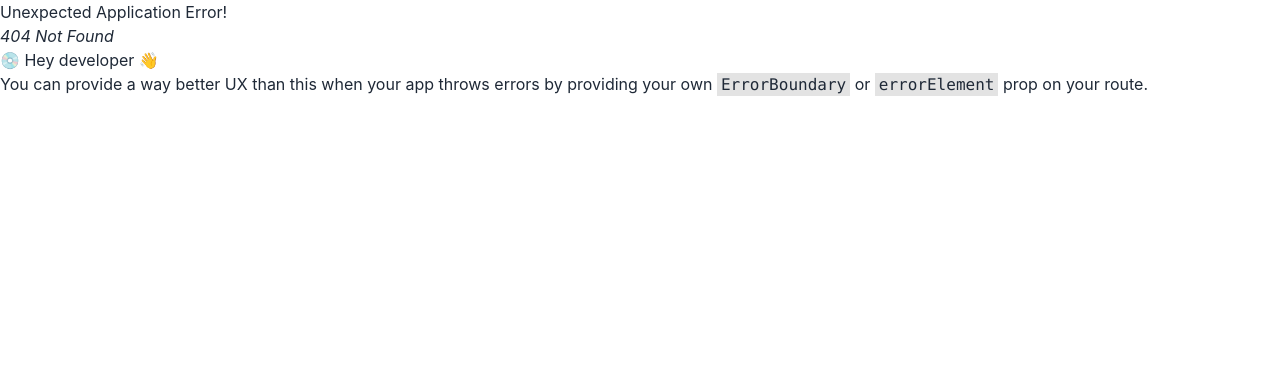
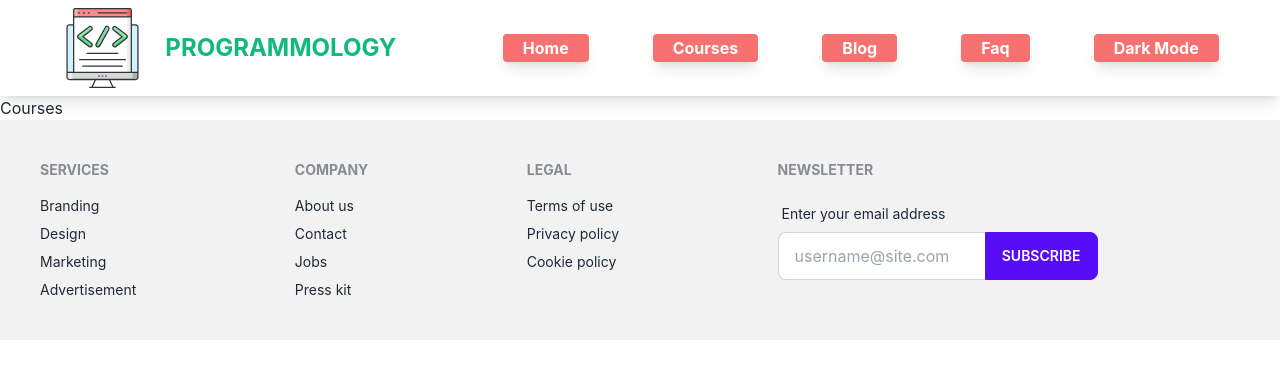
Before and after one commit to FreeDom-Coder007/programmology, a React (Create React App) app: page /courses in a window 1280 px wide. Before the commit this address had no page. Shown: the top 378 px of the page. Built offline with nearby package versions, Linux system fonts and the light colour scheme.

Commit message:
home page Compeleted

```diff
--- /dev/null
+++ b/src/Pages/Courses/Courses.js
@@ -0,0 +1,11 @@
+import React from 'react';
+
+const Courses = () => {
+    return (
+        <div className='courses-section'>
+            <h1>Courses</h1>
+        </div>
+    )
+}
+
+export default Courses;
--- a/src/Routes/routes.js
+++ b/src/Routes/routes.js
@@ -1,6 +1,7 @@
 import { createBrowserRouter } from "react-router-dom";
 import Home from "../components/Home/Home";
 import Main from "../components/Main/Main";
+import Courses from "../Pages/Courses/Courses";
 
 const router = createBrowserRouter([
     {
@@ -11,6 +12,10 @@ const router = createBrowserRouter([
           path: '/',
           loader: () => fetch('http://localhost:5000/courses'),
           element: <Home/>
+        },
+        {
+          path: '/courses',
+          element: <Courses/>
         }
       ]
     }
--- a/src/components/Course/Course.js
+++ b/src/components/Course/Course.js
@@ -1,16 +1,18 @@
-import React from 'react';
+import React from "react";
 
-const Course = ({course}) => {
-    const { image, info, title } = course
+const Course = ({ course }) => {
+  const { image, info, title } = course;
 
   return (
-        <div className="card card-compact w-96 bg-base-100 shadow-xl">
-         <figure><img src={image} alt="Shoes" /></figure>
+    <div className="card w-52 card-compact bg-base-100 shadow-xl">
+      <figure>
+        <img src={image} alt="Shoes" />
+      </figure>
       <div className="card-body">
-          <h2 className="card-title">Shoes!</h2>
-          <p>If a dog chews shoes whose shoes does he choose?</p>
+        <h2 className="card-title font-bold">{title}</h2>
+        <p>{info}</p>
         <div className="card-actions justify-end">
-            <button className="btn btn-primary">Buy Now</button>
+        <button className="btn btn-success text-white mx-auto">Enroll Now</button>
         </div>
       </div>
     </div>
--- /dev/null
+++ b/src/components/Footer/Footer.js
@@ -0,0 +1,43 @@
+import React from 'react';
+import { Link } from 'react-router-dom';
+
+const Footer = () => {
+    return (
+        <footer className="footer p-10 bg-base-200 text-base-content">
+        <div>
+          <span className="footer-title">Services</span>
+          <Link className="link link-hover">Branding</Link>
+          <Link className="link link-hover">Design</Link>
+          <Link className="link link-hover">Marketing</Link>
+          <Link className="link link-hover">Advertisement</Link>
+        </div>
+        <div>
+          <span className="footer-title">Company</span>
+          <Link className="link link-hover">About us</Link>
+          <Link className="link link-hover">Contact</Link>
+          <Link className="link link-hover">Jobs</Link>
+          <Link className="link link-hover">Press kit</Link>
+        </div>
+        <div>
+          <span className="footer-title">Legal</span>
+          <Link className="link link-hover">Terms of use</Link>
+          <Link className="link link-hover">Privacy policy</Link>
+          <Link className="link link-hover">Cookie policy</Link>
+        </div>
+        <div>
+          <span className="footer-title">Newsletter</span>
+          <div className="form-control w-80">
+            <label className="label">
+              <span className="label-text">Enter your email address</span>
+            </label>
+            <div className="relative">
+              <input type="text" placeholder="username@site.com" className="input input-bordered w-full pr-16" />
+              <button className="btn btn-primary absolute top-0 right-0 rounded-l-none">Subscribe</button>
+            </div>
+          </div>
+        </div>
+      </footer>
+    );
+};
+
+export default Footer;
--- a/src/components/Header/Header.js
+++ b/src/components/Header/Header.js
@@ -9,14 +9,14 @@ const Header = () => {
         <nav className="navbar bg-base-100 container w-11/12 mx-auto">
            <div className="flex-1">
            <Link to='/'><img className='logo' src={logo} alt=""/></Link>
-           <h1 className='font-bold text-2xl ml-6 text-sky-500'>PROGRAMMOLOGY</h1>
+           <h1 className='font-bold text-2xl ml-6 text-emerald-500'>PROGRAMMOLOGY</h1>
            </div>
            <ul className=' gap-x-16'>
-            <li ><Link className='font-bold border-2 border-sky-500 hover:bg-sky-500 hover:text-white text-sky-500 outline-1 rounded py-1 px-5' to='/'>Home</Link></li>
-            <li ><Link className='font-bold border-2 border-sky-500 hover:bg-sky-500 hover:text-white text-sky-500 outline-1 rounded py-1 px-5'>Courses</Link></li>
-            <li ><Link className='font-bold border-2 border-sky-500 hover:bg-sky-500 hover:text-white text-sky-500 outline-1 rounded py-1 px-5'>Blog</Link></li>
-            <li ><Link className='font-bold border-2 border-sky-500 hover:bg-sky-500 hover:text-white text-sky-500 outline-1 rounded py-1 px-5'>Faq</Link></li>
-            <li ><Link className='font-bold border-2 border-sky-500 hover:bg-sky-500 hover:text-white text-sky-500 outline-1 rounded py-1 px-5'>Dark Mode</Link></li>
+            <li ><Link className='font-bold shadow-lg hover:bg-sky-700 text-white bg-red-400 rounded py-1 px-5' to='/'>Home</Link></li>
+            <li ><Link className='font-bold shadow-lg hover:bg-sky-700 text-white bg-red-400 rounded py-1 px-5' to='/courses'>Courses</Link></li>
+            <li ><Link className='font-bold shadow-lg hover:bg-sky-700 text-white bg-red-400 rounded py-1 px-5'>Blog</Link></li>
+            <li ><Link className='font-bold shadow-lg hover:bg-sky-700 text-white bg-red-400 rounded py-1 px-5'>Faq</Link></li>
+            <li ><Link className='font-bold shadow-lg hover:bg-sky-700 text-white bg-red-400 rounded py-1 px-5'>Dark Mode</Link></li>
            </ul>
         </nav>
     </div>
--- a/src/components/Home/Home.js
+++ b/src/components/Home/Home.js
@@ -9,23 +9,25 @@ const Home = () => {
 
     return (
         <div className='home'>
-            <section className='banner my-1'>
-                <div className='w-11/12 mx-auto flex flex-col py-24 gap-y-16'>
-                   <div className='border-b-2'>
-                    <h1 className='text-4xl font-extrabold text-sky-600'>PROGRAMMOLOGY</h1>
+            <section className='banner my-1 w-11/12 mx-auto shadow-lg'>
+                <div className='w-3/6 flex flex-col py-32 gap-y-20'>
+                   <div className='border-b-2 border-red-500'>
+                    <h1 className='text-4xl font-extrabold text-emerald-500'>PROGRAMMOLOGY</h1>
                     <p className='font-extrabold'>An Excelence Coding Acedemy</p>
                    </div>
-                   <div className='border-b-2'>
-                    <h1 className='text-4xl font-extrabold text-sky-600'>Practical Guidence</h1>
+                   <div className='border-b-2 border-red-500'>
+                    <h1 className='text-4xl font-extrabold text-emerald-500'>Practical Guidence</h1>
                     <p className='font-extrabold'>Instruction Based Tasks</p>
                    </div>
-                   <div className='border-b-2'>
-                    <h1 className='text-4xl font-extrabold text-sky-600'>Industry Leading Technology</h1>
+                   <div className='border-b-2 border-red-500'>
+                    <h1 className='text-4xl font-extrabold text-emerald-500'>Industry Leading Technology</h1>
                     <p className='font-extrabold'>Placement Grunted</p>
                    </div>
                 </div>
+                <div className=' w-3/6'></div>
             </section>
-            <section className='courses-section flex'>
+
+            <section className='courses-section w-11/12 my-16 mx-auto flex justify-between'>
                {
                 courses.map(course => <Course key={course.id} course={course}/>)
                }
--- a/src/components/Main/Main.js
+++ b/src/components/Main/Main.js
@@ -1,5 +1,6 @@
 import React from 'react';
 import { Outlet } from 'react-router-dom';
+import Footer from '../Footer/Footer';
 import Header from '../Header/Header';
 
 const Main = () => {
@@ -7,6 +8,7 @@ const Main = () => {
         <div>
             <Header/>
             <Outlet/>
+            <Footer/>
         </div>
     )
 }
```
Lines whose indentation alone changed are shown as unchanged.
